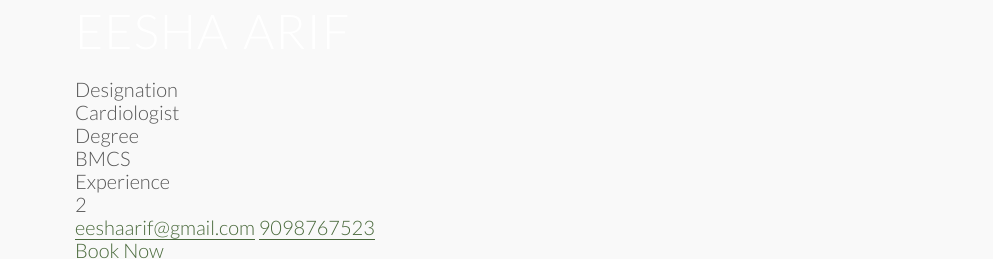
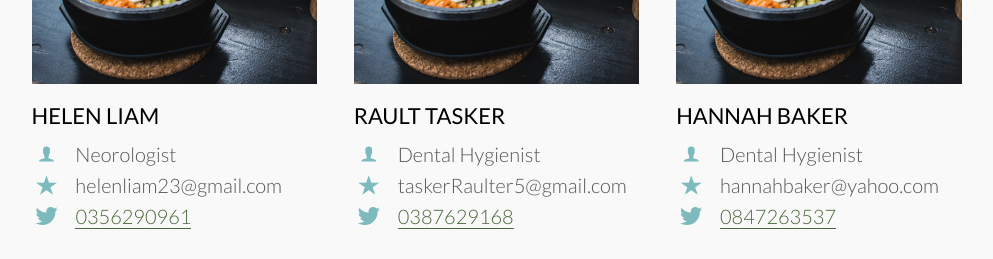
Before and after one commit to EeshaArif/Patientio, a Django app: page /doctor_list/ in a window 1280 px wide. Shown: the part 1621-1880 px from the top of the page, without its empty margins (125-1118 px from the left). Run offline with Django 3.2, Linux system fonts and the light colour scheme; data comes from the database, SQL or seed files in the repository; both versions use the stored data as it was after the commit; some web fonts are replaced.

Commit message:
doctor-design-2

```diff
--- a/src/static/resources/css/style.css
+++ b/src/static/resources/css/style.css
@@ -548,8 +548,22 @@
     background-position: center;
     height:110vh;
 }
+.section-doctor .box{
+    max-width: 30%;
+
+}
+.section-doctor {
+        margin: 0 auto;
+            max-width: 1140px;
+
+
+     padding: 80px 60px;
+}
+
+
+
 .section-facts{
-        background-image:linear-gradient(rgba(0, 0, 0, 0.6),rgba(0, 0, 0, 0.7)),url(img/db_resources/facts2.jpg);
+    background-image:linear-gradient(rgba(0, 0, 0, 0.6),rgba(0, 0, 0, 0.7)),url(img/db_resources/facts2.jpg);
     text-align: center;
 
     background-size:cover;
--- a/src/templates/base.html
+++ b/src/templates/base.html
@@ -10,8 +10,8 @@
               rel="stylesheet">
         <link rel="stylesheet" type="text/css" href="{% static 'vendors/css/normalize.css'%}">
         <link rel="stylesheet" type="text/css" href="{% static 'vendors/css/ionicons.min.css' %}">
-        <link rel="stylesheet" type="text/css" href="{% static 'resources/css/style.css'%}">
-        <link rel="stylesheet" type="text/css" href="{% static 'resources/css/queries.css'%}">
+        <link rel="stylesheet" type="text/css" href="{% static 'resources/css/style.css' %}">
+        <link rel="stylesheet" type="text/css" href="{% static 'resources/css/queries.css' %}">
         <link href="https://fonts.googleapis.com/css?family=Lato:100,300,300i,400&display=swap" rel="stylesheet">
         <link href="{% static 'vendors/css/animate.css' %}" rel="stylesheet" type="text/css">
         <title>Patientio</title>
--- a/src/templates/doctor_list_booking.html
+++ b/src/templates/doctor_list_booking.html
@@ -56,7 +56,7 @@
 
 
 
-<section>
+
 
   <!--    <div class="">
     <ul>
@@ -70,8 +70,82 @@
     </ul>
   </div>
 -->
+       <section class="section-doctor">
+            <div class="row">
+                <h2>Our Amazing Doctors</h2>
+
+            </div>
 
 
+            <div class="row"></div>
+{% for doctor in doctors %}
+
+                <div class="col span-1-of-3 box">
+                    <img src="{% static 'resources/img/1.jpg' %}" alt="lisbon">
+                    <h3>{{doctor.person.first_name}} {{doctor.person.last_name}}</h3>
+                    <div class="city-feature">
+                          <i class="ion-ios-person icon-small"></i>
+                        {{doctor.designation}}
+                    </div>
+                    <div class="city-feature">
+                          <i class="ion-ios-star icon-small"></i>
+                        {{doctor.person.email}}
+                    </div>
+                    <div class="city-feature">
+                          <i class="ion-social-twitter icon-small"></i>
+                       <a href="#">{{doctor.person.phone}}</a>
+                    </div>
+                </div>
+
+{% endfor %}
+<div class="row">
+</div>
+
+
+         <!--       <div class="col span-1-of-3 box">
+                    <img src="{% static 'resources/img/2.jpg' %}" alt="San-Francisco">
+                    <h3>San Francisco</h3>
+                    <div class="city-feature">
+                          <i class="ion-ios-person icon-small"></i>
+                        3700+ happy eaters
+                    </div>
+                    <div class="city-feature">
+                          <i class="ion-ios-star icon-small"></i>
+                        160+ top chefs
+                    </div>
+                    <div class="city-feature">
+                          <i class="ion-social-twitter icon-small"></i>
+                       <a href="#">@omnifood_sf</a>
+                    </div>
+                 </div>
+
+                 <div class="col span-1-of-3 box">
+                    <img src="{% static 'resources/img/3.jpg' %}" alt="Berlin">
+                    <h3>Berlin</h3>
+                    <div class="city-feature">
+                          <i class="ion-ios-person icon-small"></i>
+                        2300+ happy eaters
+                    </div>
+                    <div class="city-feature">
+                          <i class="ion-ios-star icon-small"></i>
+                        110+ top chefs
+                    </div>
+                    <div class="city-feature">
+                          <i class="ion-social-twitter icon-small"></i>
+                       <a href="#" >@omnifood_berlin</a>
+                    </div>
+                 </div>
+
+
+
+
+            -->
+
+
+        </section>
+
+
+<!--
 {% for doctor in doctors %}
 <div class="">
   <img src="img.jpg" alt="Doctor Image" style="width:100%">
@@ -90,5 +164,5 @@
 {% endfor %}
 
 </section>
-
+-->
 {% endblock %}
```
Also changed, not shown: src/customer-1.jpg (added), src/customer-1_sIXJexW.jpg (added), src/customer-2.jpg (added), src/customer-2_CijIFiX.jpg (added), src/customer-2_TWYCZXF.jpg (added), src/db.sqlite3.
